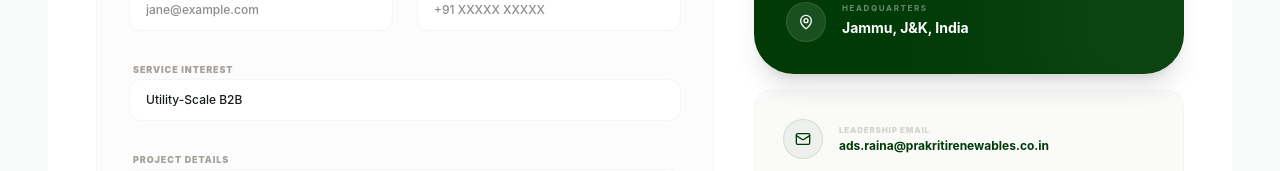
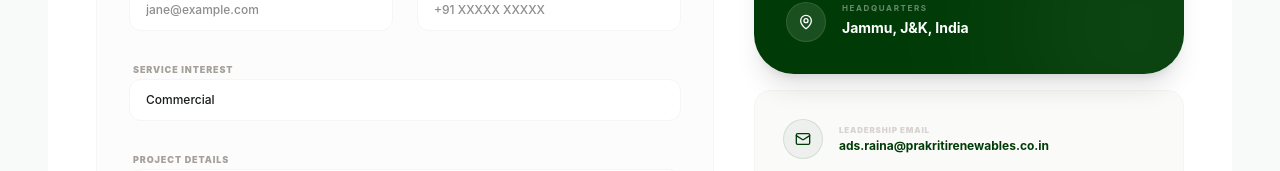
Before and after one commit to prakritirenewables/prakritirenewables, a React (Vite) app: page /contact in a window 1280 px wide. Shown: the part 859-1030 px from the top of the page. Built offline with nearby package versions, Linux system fonts and the light colour scheme.

Commit message:
fix post contact deets

```diff
--- a/src/ContactUs.tsx
+++ b/src/ContactUs.tsx
@@ -106,8 +106,8 @@ export default function Contact() {
                     <div className="space-y-1.5">
                       <label className="text-[9px] font-black text-stone-400 uppercase tracking-widest ml-1">Service Interest</label>
                       <select name="interest" onChange={handleChange} className="w-full bg-white border border-stone-100 px-4 py-3 rounded-xl text-xs outline-none focus:border-primary transition-all font-medium appearance-none">
-                        <option value="Utility-Scale B2B">Utility-Scale B2B</option>
-                        <option value="Residential B2C">Residential B2C</option>
+                        <option value="Commercial">Commercial</option>
+                        <option value="Residential">Residential</option>
                       </select>
                     </div>
 
@@ -128,7 +128,7 @@ export default function Contact() {
                   </div>
                   <h3 className="text-2xl font-bold text-primary mb-2">Inquiry Sent</h3>
                   <p className="text-stone-500 text-xs max-w-xs leading-relaxed font-medium">
-                    Our team will review your enquiry and contact you within 24 hours. Please feel free to contact our team
+                    Our team will review your enquiry and contact you within 24 hours. Please feel free to contact our team.
                   </p>
                   <button onClick={() => setIsSubmitted(false)} className="mt-8 text-[9px] font-black uppercase tracking-widest text-primary border-b border-primary/20 hover:border-primary transition-all">
                     Send another inquiry
```
